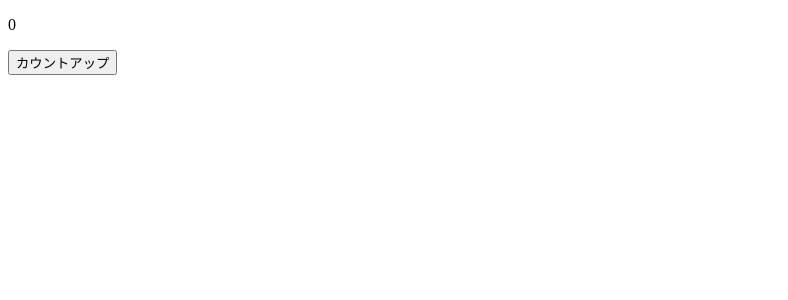
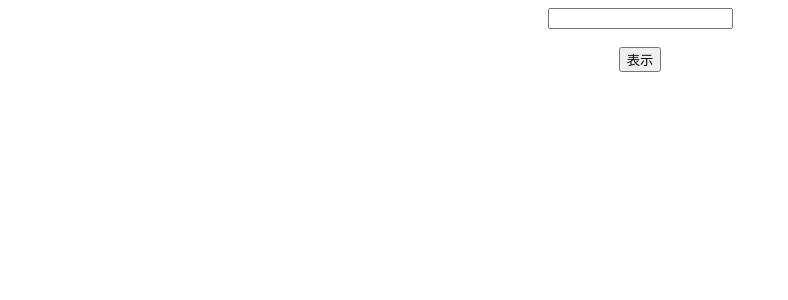
Before and after one commit to soar1219/react-step, a React (Create React App) app: page / in a window 1280 px wide. Shown: the top 300 px of the page, without its empty margins (0-788 px from the left). Built offline with nearby package versions, Linux system fonts and the light colour scheme.

Commit message:
レンダリング確認用のコーディング

```diff
--- a/src/App.jsx
+++ b/src/App.jsx
@@ -1,18 +1,29 @@
 import { useState } from 'react';
 import './style.css';
+import { ChildArea } from './ChildArea';
 
 function App() {
-  const [count, setCount] = useState(0);
+  const [text, setText] = useState("");
+  const [open, setOpen] = useState(false);
 
-  const onClickCountUp = () => {
-    setCount(count + 1);
+  const onChangeText = (e) => {
+    setText(e.target.value)
   }
 
+  const onClickOpen = () => {
+    setOpen(!open)
+  }
+
+
+
   return (
-    <>
-      <p>{count}</p>
-      <button onClick={onClickCountUp}>カウントアップ</button>
-    </>
+    <div className='App'>
+      <input value={text} onChange={onChangeText} />
+      <br />
+      <br />
+      <button onClick={onClickOpen}>表示</button>
+      <ChildArea open={open} />
+    </div>
   );
 }
 
--- /dev/null
+++ b/src/ChildArea.jsx
@@ -0,0 +1,18 @@
+import React from "react"
+
+const style = {
+    width: "100%",
+    height: "200px",
+    backgroundColor: "khaki"
+}
+
+export const ChildArea = (props) => {
+    const {open} = props;
+    return(
+        <>
+            {open && <div style={style}>
+                <p>子コンポーネント</p>
+            </div>}
+        </>
+    )
+}
```
